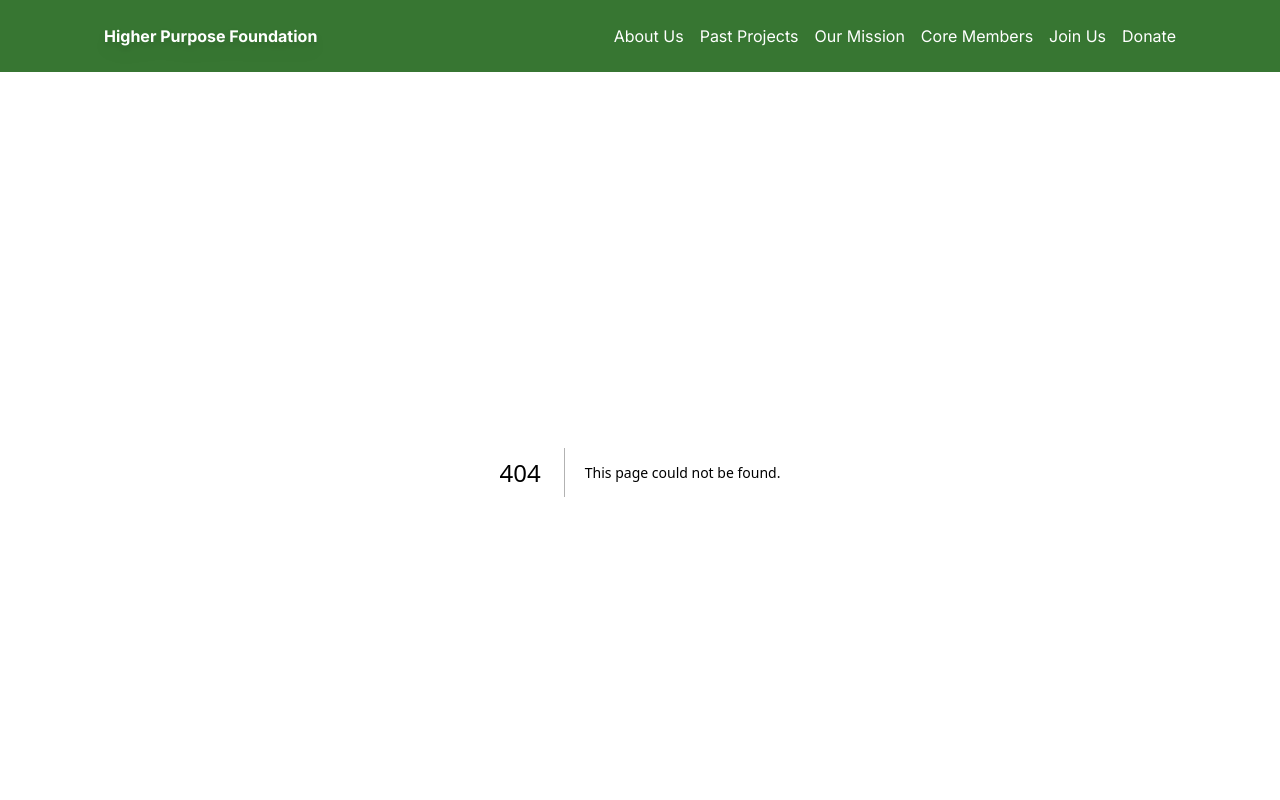
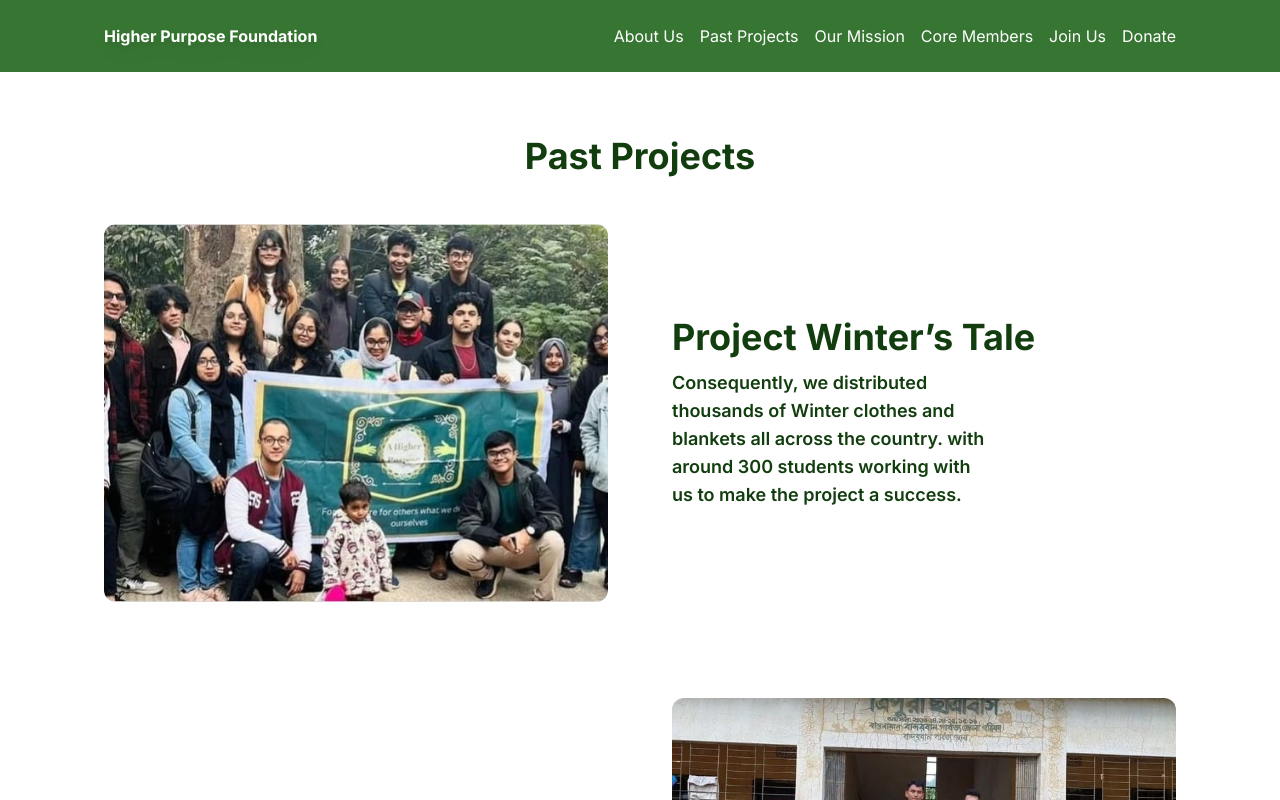
Before and after one commit to RevvifiWebsites/higher-purpose-project, a Next.js app: page /past-projects in a window 1280 px wide. Before the commit this address had no page. Shown: the top 800 px of the page. Built offline with nearby package versions, Linux system fonts and the light colour scheme.

Commit message:
feat: implement past projects page

```diff
--- a/src/app/layout.tsx
+++ b/src/app/layout.tsx
@@ -8,10 +8,13 @@ import Footer from "@/components/Footer";
 const inter = Inter({ subsets: ["latin"] });
 
 export const metadata: Metadata = {
-    title: "A Higher Purpose Project.com",
-    description: 'The Higher Purpose Project is a social media non-profit where students volunteer to provide aid to the poor and downtrodden.',
-    keywords: ['volunteer', 'higher purpose', 'organization', 'student'],
-
+    title: {
+        template: "%s | A Higher Purpose",
+        default: "A Higher Purpose.com",
+    },
+    description:
+        "The Higher Purpose Project is a social media non-profit where students volunteer to provide aid to the poor and downtrodden.",
+    keywords: ["volunteer", "higher purpose", "organization", "student"],
 };
 
 export default function RootLayout({
@@ -23,7 +26,7 @@ export default function RootLayout({
         <html lang="en">
             <body className={inter.className}>
                 <Header />
-                {children}
+                <main>{children}</main>
                 <Footer />
             </body>
         </html>
--- a/src/app/page.tsx
+++ b/src/app/page.tsx
@@ -11,7 +11,7 @@ import ContactUsSection from "./homepage-sections/ContactUs";
 
 export default function Home() {
     return (
-        <main>
+        <div>
             <div className="pb-12 pt-12 md:pb-32 md:pt-24">
                 <div className="container">
                     <div>
@@ -58,6 +58,6 @@ export default function Home() {
             <JoinUsSection />
 
             <ContactUsSection />
-        </main>
+        </div>
     );
 }
--- /dev/null
+++ b/src/app/past-projects/page.tsx
@@ -0,0 +1,123 @@
+import type { Metadata } from "next";
+import Image from "next/image";
+import Link from "next/link";
+
+export const metadata: Metadata = {
+    title: "Past Projects",
+};
+
+export default function PastProjects() {
+    const projects = [
+        {
+            name: "Project Winter’s Tale",
+            description:
+                "Consequently, we distributed thousands of Winter clothes and blankets all across the country. with around 300 students working with us to make the project a success.",
+            img: {
+                src: "/campaign-1.jpg",
+                alt: 'A group of young people posing outdoors with a banner that reads "A Higher Purpose"',
+            },
+        },
+        {
+            name: "Project Senorita",
+            description:
+                "We distributed hundreds of sanitary pads along with other sanitary items to tea garden workers in Sylhet.",
+            img: {
+                src: "/campaign-5.jpg",
+                alt: 'A group of people standing in front of a building, holding a green banner with the text "A Higher Purpose" and other items.',
+            },
+        },
+        {
+            name: "Project Eid",
+            description:
+                "Hitherto, we distributed new punjabis all across Dhaka city to guards and other blue collar workers.",
+            img: {
+                src: "/campaign-4.jpg",
+                alt: 'A group of people, mostly young adults, standing together outdoors and holding a green banner with the text "A higher purporse".',
+            },
+        },
+        {
+            name: "Project Ramadan",
+            description:
+                "We feed thousands of orphans and elderly throughout the blessed month of Ramadan.",
+            img: {
+                src: "/kids-eating.jpg",
+                alt: "Two boys smiling at the camera while sitting at a crowded table with others eating and chatting in the background",
+            },
+        },
+    ];
+
+    return (
+        <div className="pb-20 pt-10 md:pb-36 md:pt-16">
+            <div>
+                <div className="container">
+                    <h1 className="mb-12 text-4xl font-bold text-dark-green md:text-center">
+                        Past Projects
+                    </h1>
+                    <ul className="space-y-16 md:space-y-24">
+                        {projects.map(({ name, description, img }, i) => {
+                            return (
+                                <li key={name}>
+                                    <article
+                                        className={`flex flex-col gap-x-[clamp(1rem,5vw,4rem)] gap-y-6 text-dark-green md:items-center ${i % 2 === 1 ? "md:flex-row" : "md:flex-row-reverse"}`}
+                                    >
+                                        <div className="[flex-basis:100%]">
+                                            <h2 className="mb-2 text-xl font-bold md:mb-3 md:text-3xl lg:text-4xl">
+                                                {name}
+                                            </h2>
+                                            <p className="text-lg font-semibold md:max-w-xs">
+                                                {description}
+                                            </p>
+                                        </div>
+                                        <div className="[flex-basis:100%]">
+                                            <div className="mx-auto max-w-sm md:max-w-none">
+                                                <Image
+                                                    src={img.src}
+                                                    alt={img.alt}
+                                                    width="1500"
+                                                    height="800"
+                                                    className="aspect-[4/3] w-full rounded-xl object-cover object-center"
+                                                />
+                                            </div>
+                                        </div>
+                                    </article>
+                                </li>
+                            );
+                        })}
+                    </ul>
+                </div>
+            </div>
+
+            <section
+                aria-labelledby="contact-us"
+                className="mt-16 border-t border-black px-5 pt-16 text-center md:mt-24 md:pt-28 lg:mt-32"
+            >
+                <div className="container">
+                    <h2
+                        className="mb-8 text-3xl font-bold md:mb-12 md:text-4xl lg:text-5xl"
+                        id="contact-us"
+                    >
+                        Contact
+                    </h2>
+                    <p className="mb-3 text-xl font-extrabold">
+                        Whatsapp - (019) 7909-9790
+                    </p>
+                    <p>
+                        <Link
+                            href="https://www.instagram.com/a.higherpurpose.foundation/"
+                            className="mx-auto flex w-max max-w-full flex-wrap items-center justify-center gap-x-2 gap-y-1 p-2 rounded-lg hover:bg-gray-100 transition-colors"
+                            target='_blank'
+                        >
+                            <Image
+                                src="/instagram.svg"
+                                alt="Instagram Logo"
+                                width="60"
+                                height="60"
+                            />
+                            <span className="font-bold text-xl break-all">a.higherpurpose.foundation</span>
+                        </Link>
+                    </p>
+                </div>
+            </section>
+        </div>
+    );
+}
```
Also changed, not shown: public/bkash-logo.png (added), public/instagram.svg (added).
